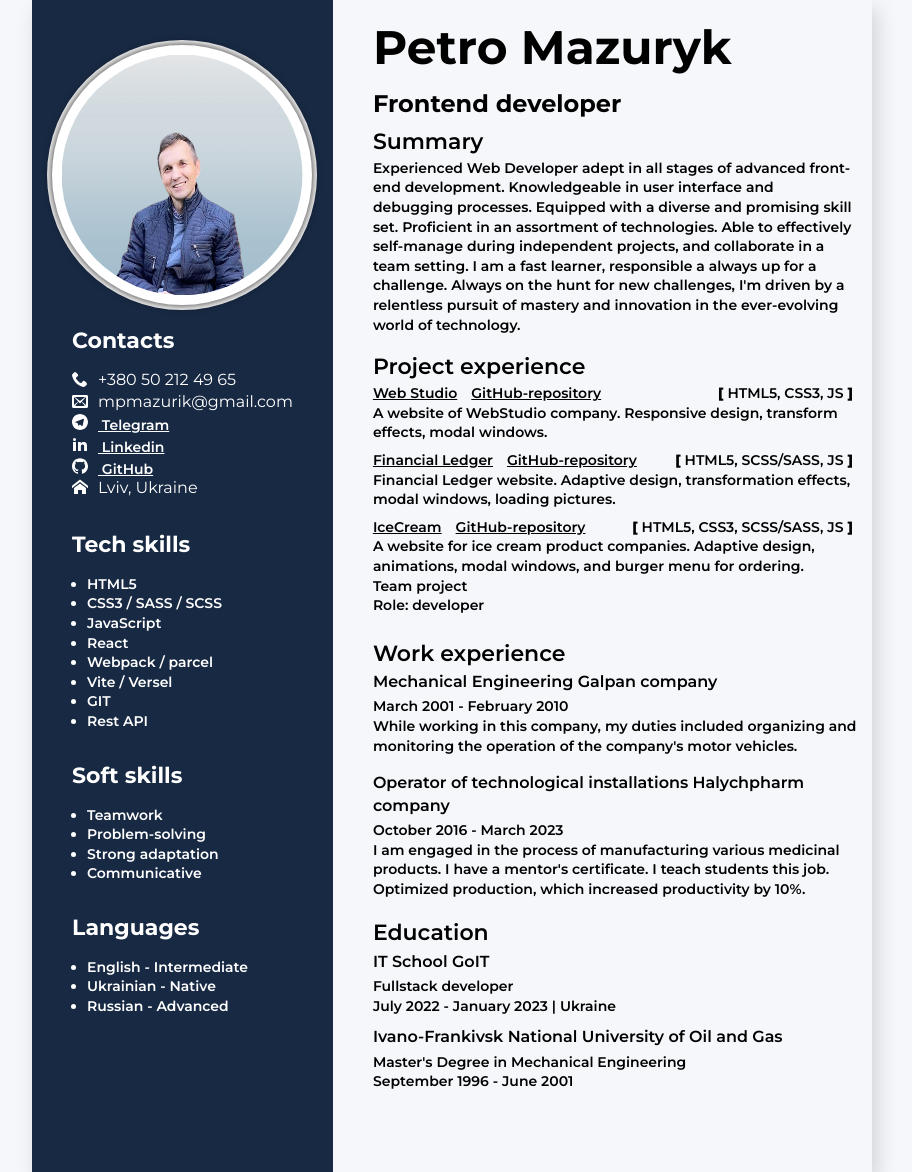
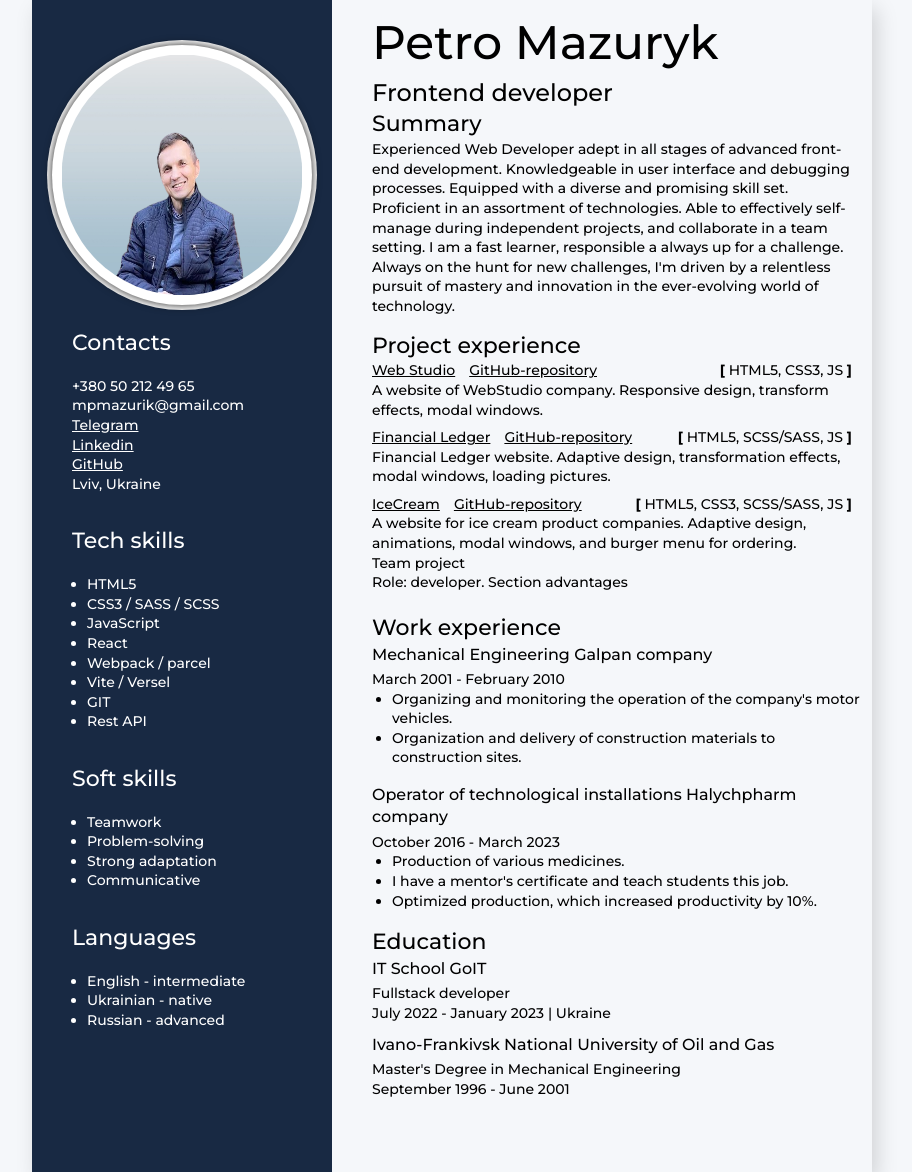
Before and after one commit to PetroMazuryk/mps-resume, a website built with Parcel: page src/index.html in a window 1280 px wide. Shown: the whole page, without its empty margins (188-1100 px from the left). Built offline with nearby package versions, Linux system fonts and the light colour scheme; a web font is replaced by a local one.

Commit message:
changed styles

```diff
--- a/src/partials/about-myself.html
+++ b/src/partials/about-myself.html
@@ -82,7 +82,7 @@
             and burger menu for ordering.
           </p>
           <p class="project-text">Team project</p>
-          <p class="project-text">Role: developer</p>
+          <p class="project-text">Role: developer. Section advantages</p>
         </li>
 
 
@@ -102,8 +102,10 @@
 
         <ul>
           <li class="work-list">
-            While working in this company, my duties included organizing and monitoring the
-            operation of the company's motor vehicles.
+            Organizing and monitoring the operation of the company's motor vehicles.
+          </li>
+          <li class="work-list">
+            Organization and delivery of construction materials to construction sites.
           </li>
         </ul>
       </div>
@@ -120,8 +122,13 @@
 
         <ul>
           <li class="work-list">
-            I am engaged in the process of manufacturing various medicinal products. I have a
-            mentor's certificate. I teach students this job. Optimized production, which increased productivity by 10%.
+            Production of various medicines.
+          </li>
+          <li class="work-list">
+            I have a mentor's certificate and teach students this job.
+          </li>
+           <li class="work-list">
+            Optimized production, which increased productivity by 10%.
           </li>
         </ul>
       </div>
--- a/src/partials/sidebar.html
+++ b/src/partials/sidebar.html
@@ -12,45 +12,45 @@
       <ul class="contacts__list">
         <li class="contact__list">
           <a class="contact__link" href="tel:+380502124965" target="_blank">
-            <svg class="icon__phone" width="16" height="16">
+            <!-- <svg class="icon__phone" width="16" height="16">
               <use href="./images/sprite.svg#phone"></use>
-            </svg>
+            </svg> -->
           </a>
           +380 50 212 49 65
         </li>
 
         <li class="contact__list">
           <a class="contact__link" href="mailto:mpmazurik@gmail.com" target="_blank">
-            <svg class="icon__email" width="16" height="16">
+            <!-- <svg class="icon__email" width="16" height="16">
               <use href="./images/sprite.svg#email"></use>
-            </svg>
+            </svg> -->
           </a>
           mpmazurik@gmail.com
         </li>
 
         <li class="contact__list">
           <a class="contact__link" href="https://t.me/Petro_Mazuryk" target="_blank">
-            <svg class="icon__telegram" width="16" height="16">
+            <!-- <svg class="icon__telegram" width="16" height="16">
               <use href="./images/sprite.svg#icon-telegram" target="_blank"></use>
-            </svg>
+            </svg> -->
             Telegram
           </a>
         </li>
 
         <li class="contact__list">
           <a class="contact__link" href="https://www.linkedin.com/in/petro-mazuryk-8a6371265/" target="_blank">
-            <svg class="icon__linkedin" width="16" height="16">
+            <!-- <svg class="icon__linkedin" width="16" height="16">
               <use href="./images/sprite.svg#linkedin"></use>
-            </svg>
+            </svg> -->
             Linkedin
           </a>
         </li>
 
         <li class="contact__list">
           <a class="contact__link" href="https://github.com/PetroMazuryk" target="_blank">
-            <svg class="icon__github" width="16" height="16">
+            <!-- <svg class="icon__github" width="16" height="16">
               <use href="./images/sprite.svg#github"></use>
-            </svg>
+            </svg> -->
             GitHub
           </a>
         </li>
@@ -60,9 +60,9 @@
             target="_blank"
             href="https://www.google.com/maps/d/viewer?mid=1EkwX7Fk-zHgwIFlXdLFx8MTz66s&hl=uk&ll=49.841722439688425%2C24.026302999999974&z=12"
           >
-            <svg class="icon__address" width="16" height="16">
+            <!-- <svg class="icon__address" width="16" height="16">
               <use href="./images/sprite.svg#icon-home"></use>
-            </svg>
+            </svg> -->
           </a>
           Lviv, Ukraine
         </li>
@@ -114,13 +114,13 @@
       <h3 class="skills__title">Languages</h3>
       <ul>
         <li class="sider-list">
-          <span class="sider-text">English - Intermediate </span>
+          <span class="sider-text">English - intermediate </span>
         </li>
         <li class="sider-list">
-          <span class="sider-text">Ukrainian - Native </span>
+          <span class="sider-text">Ukrainian - native </span>
         </li>
         <li class="sider-list">
-          <span class="sider-text">Russian - Advanced </span>
+          <span class="sider-text">Russian - advanced </span>
         </li>
       </ul>
     </div>
--- a/src/sass/components/_about-myself.scss
+++ b/src/sass/components/_about-myself.scss
@@ -3,23 +3,17 @@
 }
 
 .title-name {
-  font-size: 47px;
-  font-weight: 700;
-  line-height: 1.6;
+  @include font(47px);
   // text-shadow: 4px 4px 5px grey, 2px 2px 1px red;
 }
 
 .title-work {
-  font-size: 24px;
-  font-weight: 700;
-  line-height: 1.6;
-  // margin-bottom: 8px;
+  @include font(24px);
+  // margin-b)ottom: 8px;
 }
 
 .title {
-  font-size: 22px;
-  font-weight: 600;
-  line-height: 1.6;
+  @include font(22px);
   // margin-bottom: 8px;
 }
 
--- a/src/sass/components/_sidebar.scss
+++ b/src/sass/components/_sidebar.scss
@@ -35,9 +35,7 @@
 }
 
 .skills__title {
-  font-size: 22px;
-  font-weight: 700;
-  line-height: 1.09;
+  @include font(22px);
   margin-bottom: 18px;
   color: var(--white-color);
 }
@@ -61,97 +59,110 @@
 }
 
 .contacts__title {
-  font-size: 22px;
-  color: white;
+  @include font(22px);
+  color: var(--white-color);
   margin-bottom: 18px;
 }
 
 .contact__list {
   display: flex;
+  @include font;
   color: var(--white-color);
 }
 
 .contact__link {
-  display: block;
   color: var(--white-color);
-  @include font;
-  fill: white;
-  margin-right: 10px;
+}
 
-  .icon__phone {
-    transition: fill 1250ms linear;
-    &:hover {
-      fill: #52db70;
-      transition: fill 250ms linear;
-    }
-    &:focus {
-      fill: #5dacfa;
-      transition: fill 250ms linear;
-    }
-  }
-
-  .icon__email {
-    transition: fill 1250ms linear;
-    &:hover {
-      fill: #5dacfa;
-      transition: fill 250ms linear;
-    }
-    &:focus {
-      fill: #5dacfa;
-      transition: fill 250ms linear;
-    }
-  }
-
-  .icon__telegram {
-    margin-right: 10px;
-    transition: fill 1250ms linear;
-    &:hover {
-      fill: #5dacfa;
-      transition: fill 250ms linear;
-    }
-    &:focus {
-      fill: #5dacfa;
-      transition: fill 250ms linear;
-    }
-  }
-  .icon__linkedin {
-    margin-right: 10px;
-    transition: fill 1250ms linear;
-    &:hover {
-      fill: #5dacfa;
-      transition: fill 250ms linear;
-    }
-    &:focus {
-      fill: #5dacfa;
-      transition: fill 250ms linear;
-    }
-  }
-
-  .icon__github {
-    margin-right: 10px;
-    transition: fill 1250ms linear;
-    &:hover {
-      fill: #9941a6;
-      transition: fill 250ms linear;
-    }
-    &:focus {
-      fill: #9941a6;
-      transition: fill 250ms linear;
-    }
-  }
-
-  .icon__address {
-    transition: fill 1250ms linear;
-    &:hover {
-      fill: #5dacfa;
-      transition: fill 250ms linear;
-    }
-    &:focus {
-      fill: #5dacfa;
-      transition: fill 250ms linear;
-    }
+.contact__link:hover {
+  transition: color 1250ms linear;
+  &:hover {
+    color: var(--focus-color);
+    transition: color 250ms linear;
   }
 }
+
+// .contact__link {
+//   display: block;
+//   color: var(--white-color);
+//   @include font;
+//   fill: white;
+//   margin-right: 10px;
+
+//   .icon__phone {
+//     transition: fill 1250ms linear;
+//     &:hover {
+//       fill: #52db70;
+//       transition: fill 250ms linear;
+//     }
+//     &:focus {
+//       fill: #5dacfa;
+//       transition: fill 250ms linear;
+//     }
+//   }
+
+//   .icon__email {
+//     transition: fill 1250ms linear;
+//     &:hover {
+//       fill: #5dacfa;
+//       transition: fill 250ms linear;
+//     }
+//     &:focus {
+//       fill: #5dacfa;
+//       transition: fill 250ms linear;
+//     }
+//   }
+
+//   .icon__telegram {
+//     margin-right: 10px;
+//     transition: fill 1250ms linear;
+//     &:hover {
+//       fill: #5dacfa;
+//       transition: fill 250ms linear;
+//     }
+//     &:focus {
+//       fill: #5dacfa;
+//       transition: fill 250ms linear;
+//     }
+//   }
+//   .icon__linkedin {
+//     margin-right: 10px;
+//     transition: fill 1250ms linear;
+//     &:hover {
+//       fill: #5dacfa;
+//       transition: fill 250ms linear;
+//     }
+//     &:focus {
+//       fill: #5dacfa;
+//       transition: fill 250ms linear;
+//     }
+//   }
+
+//   .icon__github {
+//     margin-right: 10px;
+//     transition: fill 1250ms linear;
+//     &:hover {
+//       fill: #9941a6;
+//       transition: fill 250ms linear;
+//     }
+//     &:focus {
+//       fill: #9941a6;
+//       transition: fill 250ms linear;
+//     }
+//   }
+
+//   .icon__address {
+//     transition: fill 1250ms linear;
+//     &:hover {
+//       fill: #5dacfa;
+//       transition: fill 250ms linear;
+//     }
+//     &:focus {
+//       fill: #5dacfa;
+//       transition: fill 250ms linear;
+//     }
+//   }
+// }
 
 .contact-symbol {
   color: var(--white-color);
--- a/src/sass/components/_work.scss
+++ b/src/sass/components/_work.scss
@@ -20,5 +20,6 @@
   color: var(--black-color);
   font-family: Montserrat;
   @include font;
-  list-style: none;
+  margin-left: 20px;
+  // list-style: none;
 }
--- a/src/sass/utils/_mixins.scss
+++ b/src/sass/utils/_mixins.scss
@@ -1,4 +1,4 @@
-@mixin font($fs: 14px, $fw: 600, $lh: 1.4) {
+@mixin font($fs: 14px, $fw: 500, $lh: 1.4) {
   font-size: $fs;
   font-weight: $fw;
   line-height: $lh;
```
